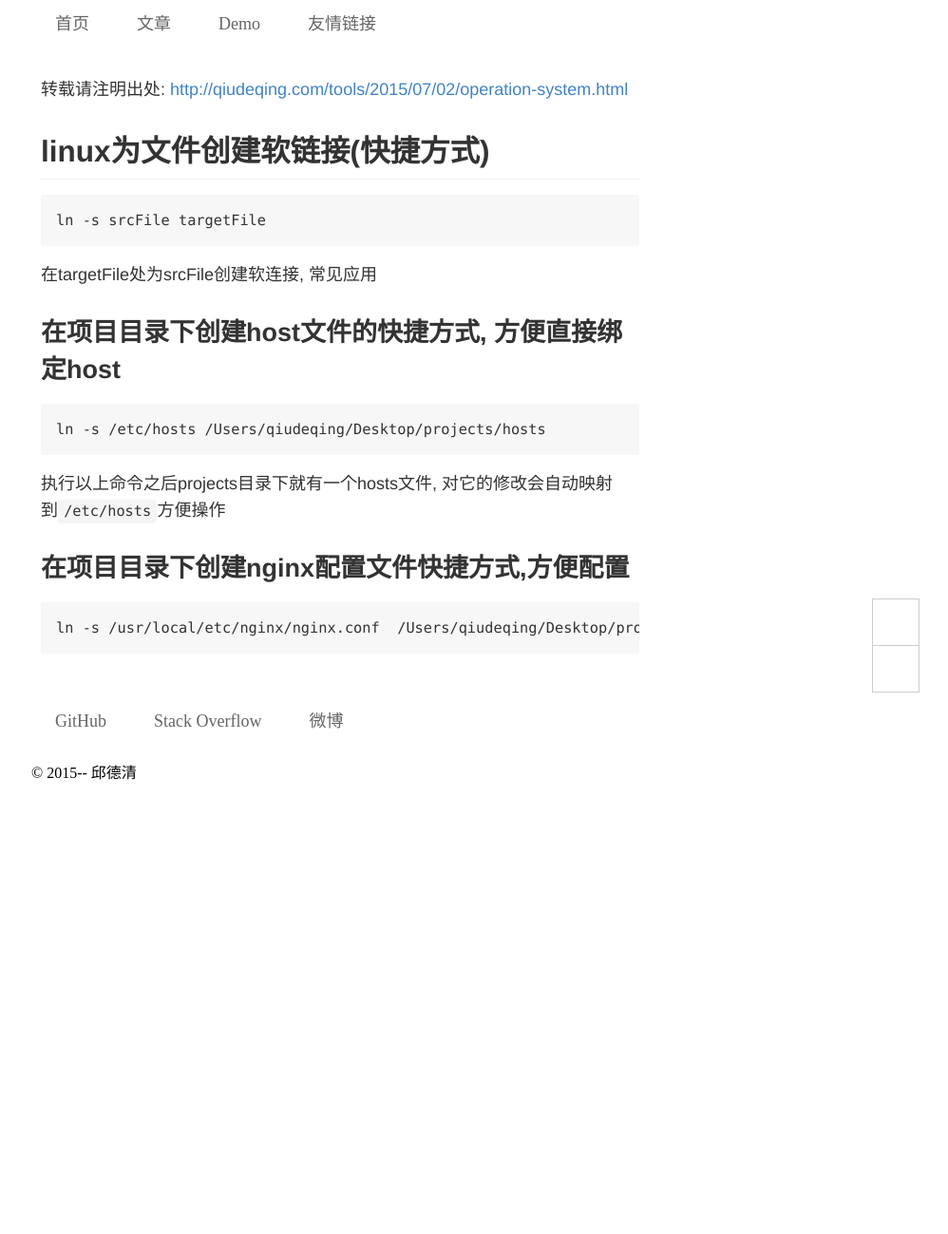
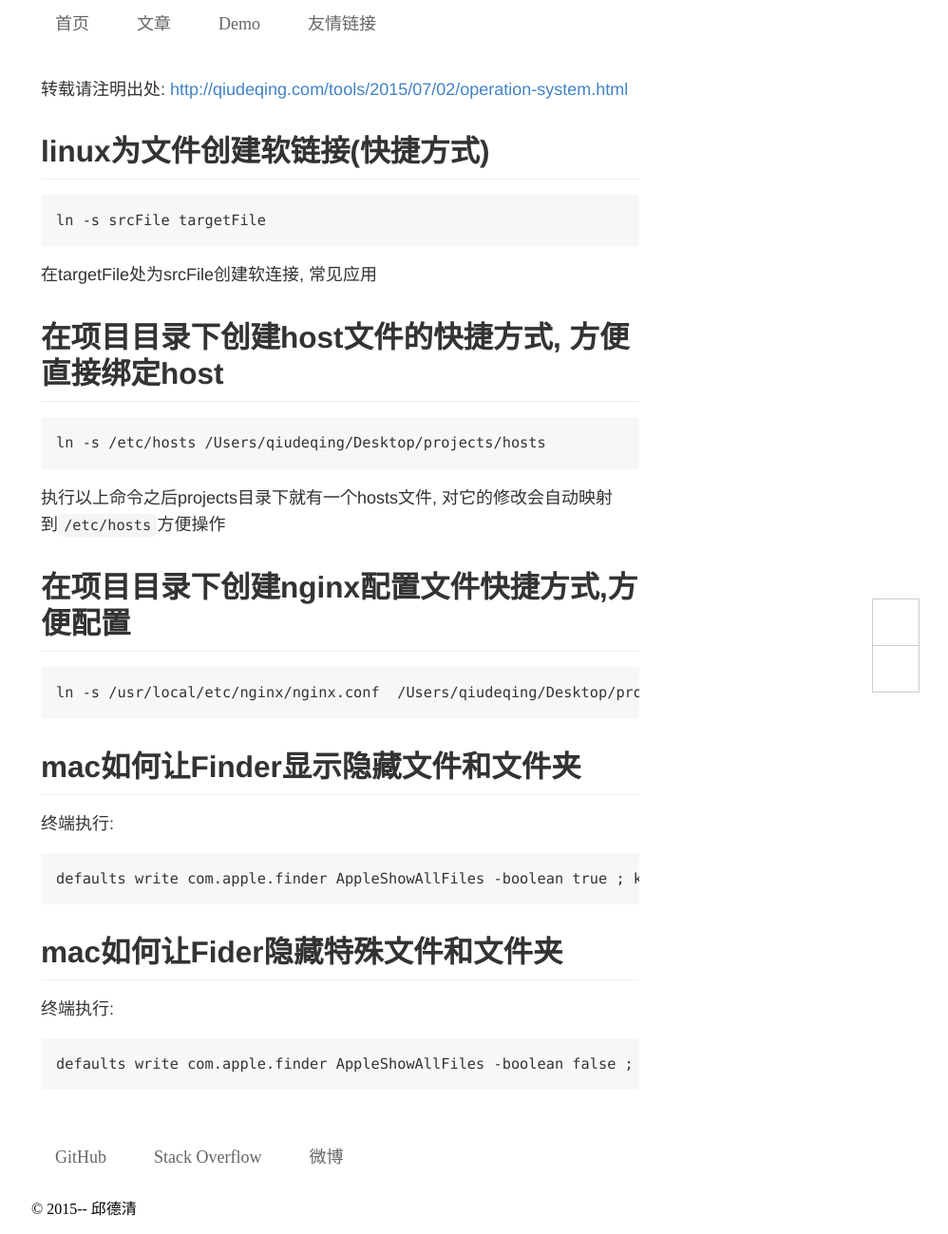
Before and after one commit to footmess/qiu-deqing.github.io, a Jekyll site: the page built from tools/_posts/2015-07-02-operation-system.md, in a window 1280 px wide. Shown: the whole page at 95% size, without its empty margins (282-1280 px from the left). Built offline with Jekyll 4.4.1, drawn with Linux system fonts in a browser that asks for light colours; some web fonts are replaced; comment, search, counter and statistics services are not loaded; before the commit the page ends 900 px from its top, so only the background shows below that.

````diff
--- a/tools/_posts/2015-07-02-operation-system.md
+++ b/tools/_posts/2015-07-02-operation-system.md
@@ -11,7 +11,7 @@ ln -s srcFile targetFile
 
 在targetFile处为srcFile创建软连接, 常见应用
 
-### 在项目目录下创建host文件的快捷方式, 方便直接绑定host
+## 在项目目录下创建host文件的快捷方式, 方便直接绑定host
 
 ```
 ln -s /etc/hosts /Users/qiudeqing/Desktop/projects/hosts
@@ -19,8 +19,22 @@ ln -s /etc/hosts /Users/qiudeqing/Desktop/projects/hosts
 
 执行以上命令之后projects目录下就有一个hosts文件, 对它的修改会自动映射到`/etc/hosts`方便操作
 
-### 在项目目录下创建nginx配置文件快捷方式,方便配置
+## 在项目目录下创建nginx配置文件快捷方式,方便配置
 
 ```
 ln -s /usr/local/etc/nginx/nginx.conf  /Users/qiudeqing/Desktop/projects/nginx.conf
 ```
+
+## mac如何让Finder显示隐藏文件和文件夹
+
+终端执行:
+```
+defaults write com.apple.finder AppleShowAllFiles -boolean true ; killall Finder
+```
+
+## mac如何让Fider隐藏特殊文件和文件夹
+
+终端执行:
+```
+defaults write com.apple.finder AppleShowAllFiles -boolean false ; killall Finder
+```
````
Also changed, not shown: html5/_posts/2015-07-14-x-www-form-urlencoded-vs-form-data.md (added, +59 -0 lines), tools/_posts/2015-05-31-git.md (+11 -1 lines).
